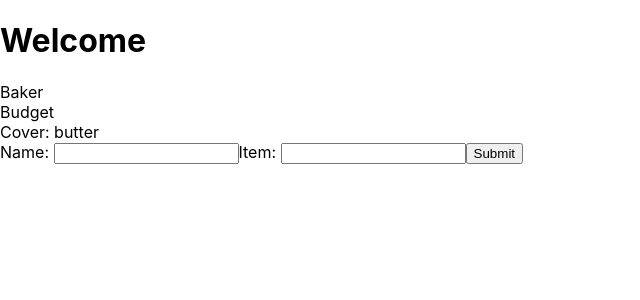
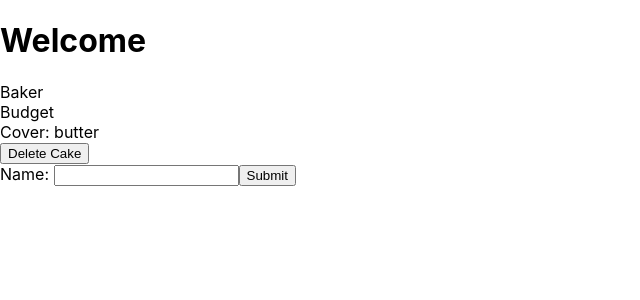
Before and after one commit to ch264/wedding_todo, a React (Create React App) app in the folder my-app/: page / in a window 1280 px wide. Shown: the top 300 px of the page, without its empty margins (0-640 px from the left). Built offline with nearby package versions, Linux system fonts and the light colour scheme.

Commit message:
deleting caked works

```diff
--- a/my-app/src/App.js
+++ b/my-app/src/App.js
@@ -16,10 +16,21 @@ class App extends Component {
   addItemFunc = (item) => {
     // generate random id number between 0 and 1
     item.id = Math.random();
-    // create copy of array with spread operator and add on new item. Do not edit state directly.
-    let itemsArr = [...this.state.items, item]
+    // create copy of array with spread operator and add on new item. Do not edit state outside of setState.
+    let cake = [...this.state.cake, item];
+
     this.setState({
-      items: itemsArr
+      item: cake
+    })
+  }
+
+  deleteCake = (id) => {
+    let cake = this.state.cake.filter(cake => {
+      // id of cake we are cycling through is not equal to id.
+      return cake.id !== id
+    });
+    this.setState({
+      cake: cake
     })
   }
 
@@ -28,7 +39,7 @@ class App extends Component {
     <div className="App">
       <h1>Welcome</h1>
       {/* reference array and pass it down as props */}
-      <Cake cake={ this.state.cake } />
+      <Cake deleteCake={ this.deleteCake } cake={ this.state.cake } />
       <AddItem addItemFunc={this.addItemFunc}/>
     </div>
   );
--- a/my-app/src/Cake.js
+++ b/my-app/src/Cake.js
@@ -4,7 +4,7 @@ import React from 'react';
 // pass props in as parameter
 const Cake = (props) => {
 	// destructuring props to variables
-	const { cake } = props;
+	const { cake, deleteCake } = props;
 	// // cycle through cakes array and map to new cakeList array
 	// const cakeList = cake.map(cake => {
 
@@ -23,6 +23,8 @@ const Cake = (props) => {
 					<div>Baker</div>
 					<div>Budget</div>
 					<div>Cover: { cake.name }</div>
+					{/* function call surrounding function fires only on click event */}
+					<button onClick={() => {deleteCake(cake.id)}}>Delete Cake</button>
 	 			</div>
 		) : null
 	});
--- a/my-app/src/addItem.js
+++ b/my-app/src/addItem.js
@@ -6,7 +6,6 @@ class AddItem extends Component {
 
 	state = {
 		name: null,
-		item: null,
 	}
 
 	handleChange = (e) => {
@@ -28,8 +27,6 @@ class AddItem extends Component {
 				<form onSubmit={this.handleSubmit}>
 					<label htmlFor="name">Name: </label>
 					<input type="text" id="name" onChange={this.handleChange } />
-					<label htmlFor="item">Item: </label>
-					<input type="text" id="item" onChange={ this.handleChange } />
 					<button>Submit</button>
 				</form>
 			</div>
```
